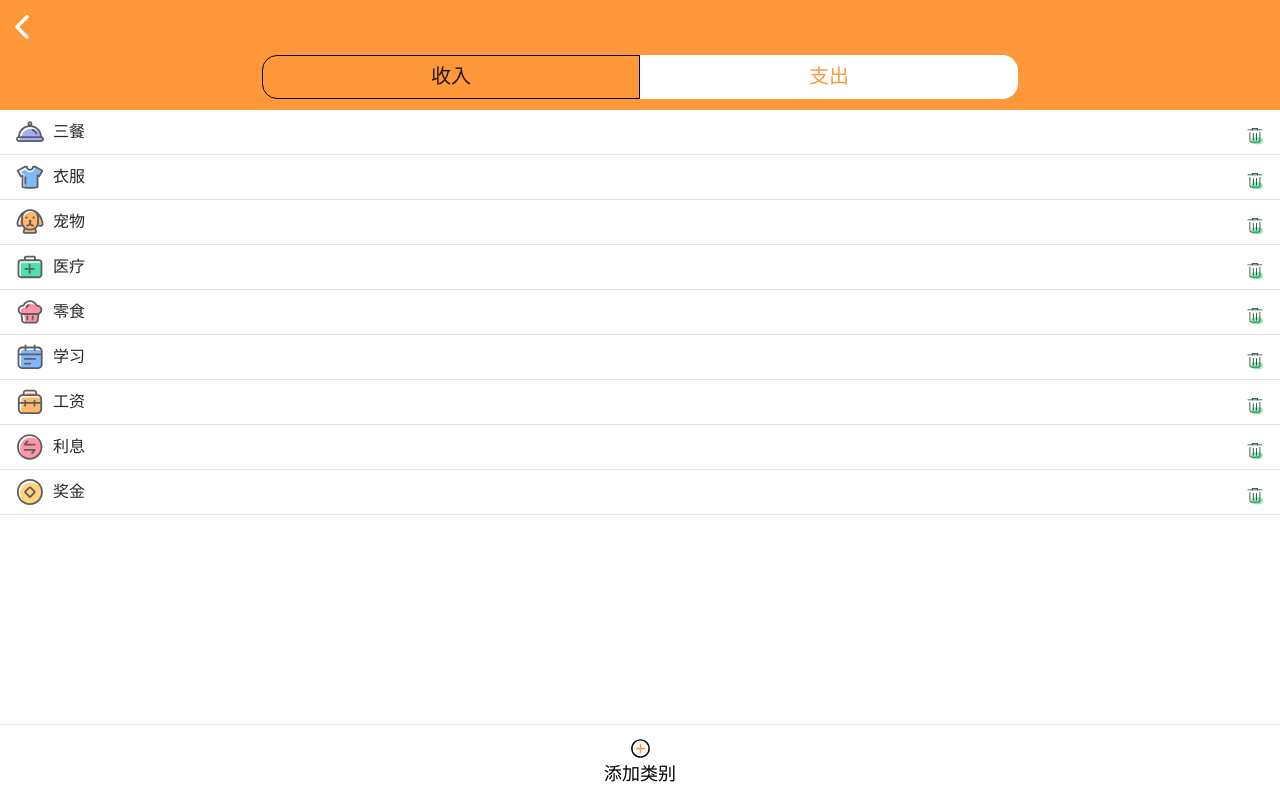
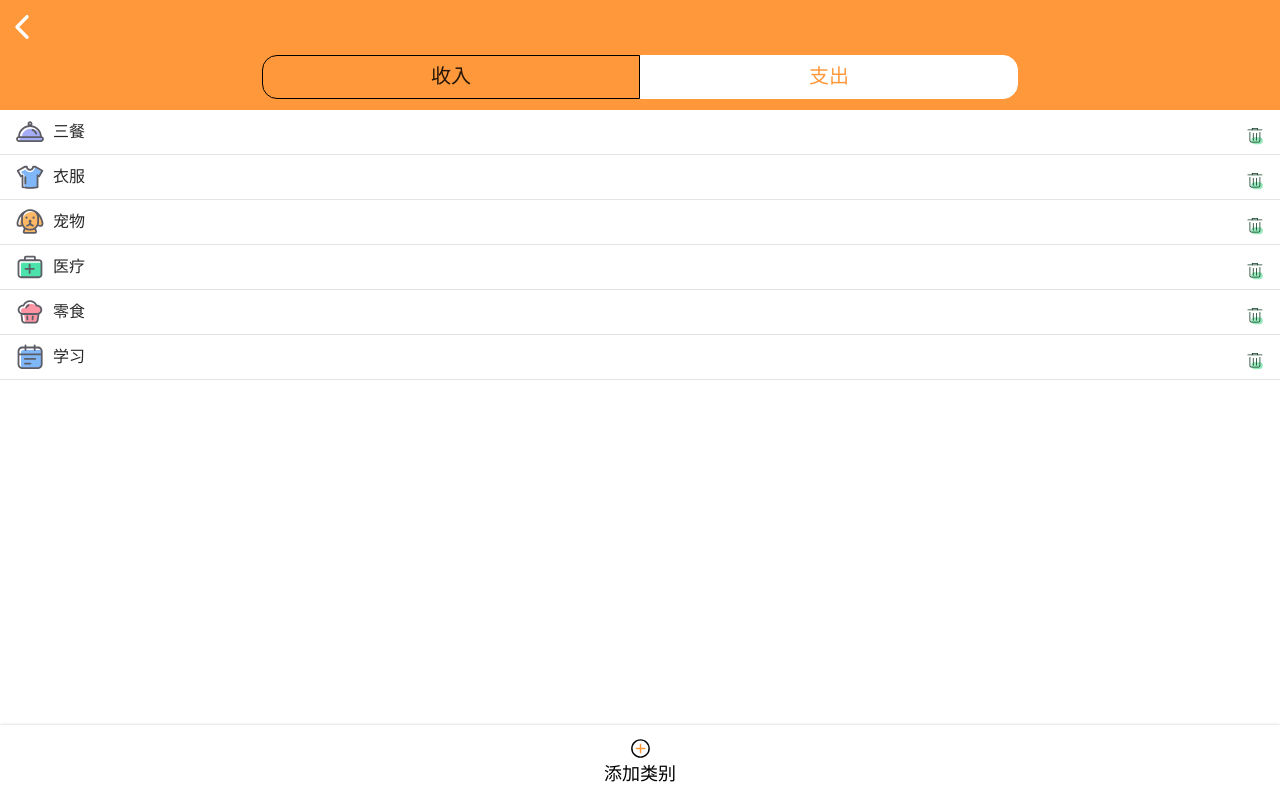
Before and after one commit to chen-yi-ux/orange-react, a React app: page /#/money/edit in a window 1280 px wide. Built offline with nearby package versions, Linux system fonts and the light colour scheme.

Commit message:
编辑标签页面的点击类型匹配

```diff
--- a/src/views/LabelEdit.tsx
+++ b/src/views/LabelEdit.tsx
@@ -1,8 +1,9 @@
 import {Icon} from 'components/Icon';
 import styled from 'styled-components';
-import React from 'react';
+import React, {useState} from 'react';
 import {useLabel} from 'hooks/useLabel';
-import { Link } from 'react-router-dom';
+import {Link} from 'react-router-dom';
+import classnames from 'classnames';
 
 const Wrapper = styled.div`
   height: 100vh;
@@ -53,8 +54,10 @@ const Header = styled.div`
 const Main = styled.div`
   height: calc(100% - 185px);
   overflow: auto;
+
   > ul {
     overflow: auto;
+
     > li {
       display: flex;
       justify-content: space-between;
@@ -62,18 +65,21 @@ const Main = styled.div`
       height: 45px;
       padding: 0 15px;
       border-bottom: 1px solid #e3e3e3;
-      > .content{
+
+      > .content {
         display: flex;
         justify-content: space-between;
         align-items: center;
         font-size: 16px;
-        > .icon{
+
+        > .icon {
           margin-right: 8px;
           width: 30px;
           height: 30px;
         }
       }
-      > .icon{
+
+      > .icon {
         margin-top: 8px;
         width: 20px;
         height: 20px;
@@ -87,30 +93,33 @@ const Button = styled.div`
   align-items: center;
   background: white;
   font-size: 18px;
-  box-shadow: 0 0 3px rgba(0,0,0,0.2);
+  box-shadow: 0 0 3px rgba(0, 0, 0, 0.2);
   height: 75px;
+
   > a {
     display: flex;
     justify-content: center;
     align-items: center;
     flex-direction: column;
-    > .icon{
+
+    > .icon {
       width: 23px;
       height: 23px;
     }
-    > span{
+
+    > span {
       color: black;
     }
   }
 
 `;
 
+type Category = '-' | '+'
 
 const LabelEdit: React.FC = () => {
   const {labels, deleteLabel} = useLabel();
-  // const categoryList = useState<('-'|'+')[]>(['+', '-']);
-  // const categoryMap = {'-': '支出', '+': '收入'};
-
+  const [category, setCategory] = useState<Category>('-');
+  const labelBlock = labels.filter(item => item.category === category)
   return (
     <Wrapper>
       <Header>
@@ -118,13 +127,17 @@ const LabelEdit: React.FC = () => {
           <Icon name="left-white"/>
         </Link>
         <ul>
-          <li className="income">收入</li>
-          <li className="expenses selected">支出</li>
+          <li className={classnames('income', category === '+' ? 'selected' : '')}
+              onClick={() => {setCategory('+');}}>收入
+          </li>
+          <li className={classnames('expenses', category === '-' ? 'selected' : '')}
+              onClick={() => {setCategory('-');}}>支出
+          </li>
         </ul>
       </Header>
       <Main>
         <ul>
-          {labels.map(item =>
+          {labelBlock.map(item =>
             <li key={item.name}>
               <div className="content">
                 <Icon name={item.svg}/>
```
